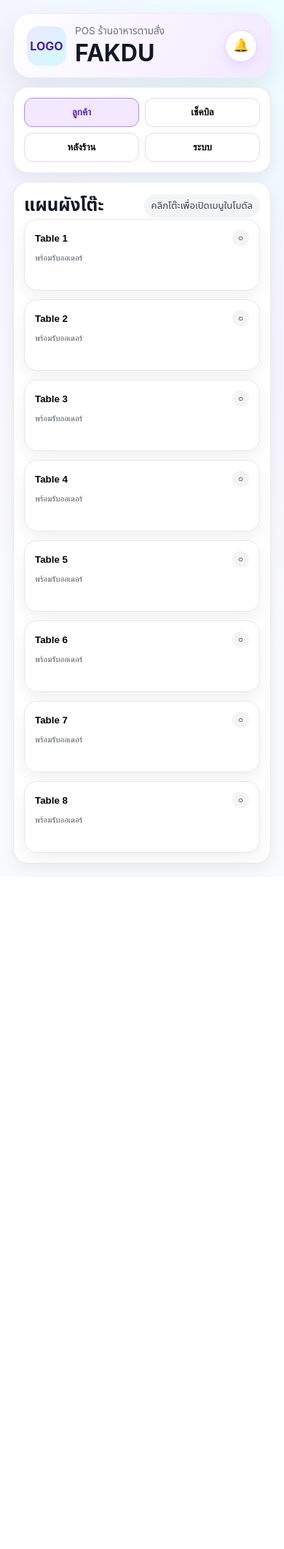
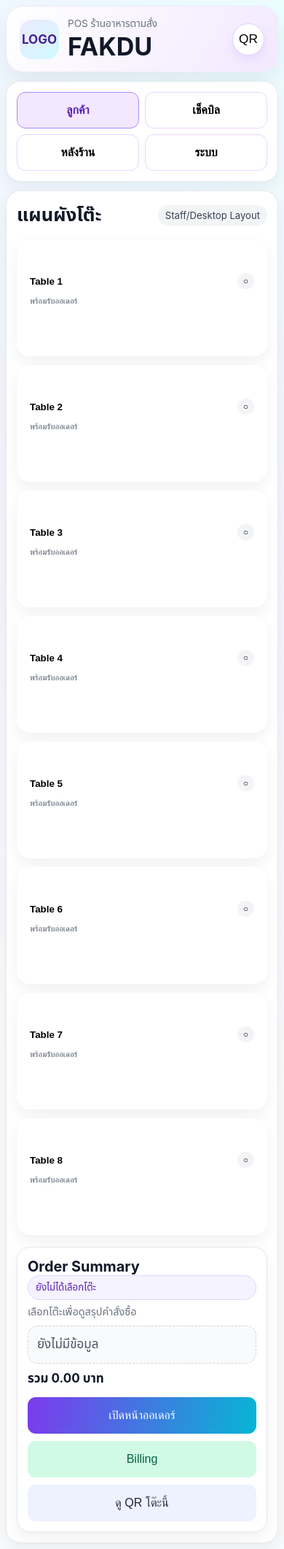
Before and after one commit to kisoga4-commits/pOSPython, a Flask app: template templates/index.html in a window 390 px wide. Shown: the whole page at 73% size. Before the commit the page ends 1190 px from the top, so only its background shows below. Run offline with Flask 3, Linux system fonts and the light colour scheme; the template is opened without the code that fills it, so the values that code supplies are empty; parts of the project's set-up code (start-up, migrations or seed data) failed here and were passed over.

Commit message:
Redesign desktop staff and mobile customer frontends

```diff
--- a/static/app.js
+++ b/static/app.js
@@ -119,6 +119,40 @@ function renderExistingOrders(tableId) {
   qs('order-existing-total').textContent = `ยอดรวมตอนนี้ ${money(total)} บาท`;
 }
 
+function renderDeskSummary() {
+  const metaNode = qs('desk-selected-table');
+  const statusNode = qs('desk-selected-status');
+  const list = qs('desk-selected-items');
+  const totalNode = qs('desk-selected-total');
+  if (!metaNode || !statusNode || !list || !totalNode) return;
+
+  if (!selectedTableId) {
+    metaNode.textContent = 'ยังไม่ได้เลือกโต๊ะ';
+    statusNode.textContent = 'เลือกโต๊ะเพื่อดูสรุปคำสั่งซื้อ';
+    list.innerHTML = '<div class="empty">ยังไม่มีข้อมูล</div>';
+    totalNode.textContent = 'รวม 0.00 บาท';
+    return;
+  }
+
+  const table = db.tables.find((t) => t.id === selectedTableId);
+  const meta = statusMap[table?.status] || statusMap.available;
+  const { items, total } = getTableSummary(selectedTableId);
+  metaNode.textContent = `${unitLabel()} ${selectedTableId}`;
+  statusNode.textContent = `สถานะ: ${meta.label}`;
+  list.innerHTML = '';
+  if (!items.length) {
+    list.innerHTML = '<div class="empty">ยังไม่มีรายการอาหาร</div>';
+  } else {
+    items.slice().reverse().forEach((item) => {
+      const row = document.createElement('div');
+      row.className = 'list-card';
+      row.textContent = `${item.name} • ${money(item.price)} บาท`;
+      list.appendChild(row);
+    });
+  }
+  totalNode.textContent = `รวม ${money(total)} บาท`;
+}
+
 function selectTable(tableId) {
   selectedTableId = tableId;
   orderCart = [];
@@ -129,6 +163,7 @@ function selectTable(tableId) {
   renderOrderMenuChoices();
   renderOrderCart();
   renderExistingOrders(tableId);
+  renderDeskSummary();
   qs('table-order-modal').classList.remove('hidden');
 }
 
@@ -259,6 +294,7 @@ async function loadData() {
   renderMenu();
   renderSales();
   renderSystem();
+  renderDeskSummary();
 }
 
 function bind() {
@@ -329,6 +365,15 @@ function bind() {
     qs('shop-logo-preview').src = dataUrl;
   });
 
+
+  qs('desk-open-order-modal')?.addEventListener('click', () => { if (selectedTableId) selectTable(selectedTableId); });
+  qs('desk-open-bill-modal')?.addEventListener('click', () => { if (selectedTableId) openBill(selectedTableId); });
+  qs('desk-open-table-qr')?.addEventListener('click', () => {
+    if (!selectedTableId) return;
+    const url = customerScanUrl(selectedTableId);
+    openQRModal(`Table-${selectedTableId}`, url, buildQrImageUrl(url));
+  });
+
   qs('save-system').addEventListener('click', async () => {
     let qrImage = db.settings?.qrImage || '';
     const logoImage = qs('shop-logo-preview').src || db.settings?.logoImage || '';
--- a/static/style.css
+++ b/static/style.css
@@ -147,3 +147,37 @@ input,select{width:100%;padding:10px;border-radius:10px;border:1px solid var(--l
 @media (max-width:980px){
   .two-col-layout,.extended-form,.menu-config-row,.sales-summary-grid{grid-template-columns:1fr}
 }
+
+/* 2026 responsive split layout refresh */
+.desktop-shell{font-size:17px}
+.desktop-shell .main-tab,
+.desktop-shell .btn-soft,
+.desktop-shell .btn-primary,
+.desktop-shell .btn-secondary,
+.desktop-shell input,
+.desktop-shell select{min-height:50px;font-size:1rem}
+.desktop-shell .table-card{border:4px solid #ffffff;min-height:160px}
+.desktop-shell .table-card.pending{border-color:var(--pending-border)}
+.desktop-shell .table-card.accepted{border-color:var(--accepted-border)}
+.desktop-shell .table-card.checkout{border-color:var(--checkout-border)}
+
+.staff-split-layout{display:grid;grid-template-columns:7fr 3fr;gap:16px;margin-top:14px;min-height:68vh}
+.staff-main-pane{min-width:0}
+.staff-cart-pane{position:sticky;top:12px;align-self:start;background:#fff;border:1px solid var(--line);border-radius:18px;padding:14px;box-shadow:var(--shadow-soft)}
+.desk-action-stack{display:grid;gap:10px;margin-top:12px}
+
+.delivery-app-shell{max-width:768px;padding:10px}
+.delivery-grid{display:grid;grid-template-columns:1fr;gap:12px}
+.menu-mobile-card{grid-template-columns:100px 1fr auto;border-radius:18px;padding:10px;align-items:center}
+.menu-thumb{width:100px;height:100px;border-radius:14px}
+.menu-mobile-meta{display:grid;gap:4px}
+.menu-add-btn{min-width:52px;min-height:52px;border-radius:14px;border:none;background:linear-gradient(120deg,var(--primary),var(--primary-2));color:#fff;font-size:1.4rem;font-weight:700}
+.floating-cart-btn{padding:14px 16px;border-radius:18px;font-size:1rem;gap:10px}
+.floating-cart-btn > div{display:grid;text-align:left}
+
+@media (max-width:768px){
+  .app-shell.desktop-shell{padding:8px}
+  .desktop-shell .tab-bar{grid-template-columns:repeat(2,1fr)}
+  .staff-split-layout{grid-template-columns:1fr}
+  .staff-cart-pane{position:relative;top:auto}
+}
--- a/templates/index.html
+++ b/templates/index.html
@@ -19,7 +19,7 @@
         </div>
       </div>
       <div class="header-icons">
-        <button id="open-client-qr" class="icon-btn" title="QR Staff">🔔</button>
+        <button id="open-client-qr" class="icon-btn" title="QR Staff">QR</button>
       </div>
     </header>
 
@@ -34,9 +34,26 @@
       <section id="customer" class="screen section-card">
         <div class="section-head">
           <h2>แผนผังโต๊ะ</h2>
-          <span class="pill">คลิกโต๊ะเพื่อเปิดเมนูในโมดัล</span>
+          <span class="pill">Staff/Desktop Layout</span>
         </div>
-        <div id="table-grid" class="table-grid clean-table-grid"></div>
+        <div class="staff-split-layout">
+          <section class="staff-main-pane">
+            <div id="table-grid" class="table-grid clean-table-grid"></div>
+          </section>
+
+          <aside class="staff-cart-pane">
+            <h3>Order Summary</h3>
+            <div id="desk-selected-table" class="meta-chip">ยังไม่ได้เลือกโต๊ะ</div>
+            <div id="desk-selected-status" class="muted">เลือกโต๊ะเพื่อดูสรุปคำสั่งซื้อ</div>
+            <div id="desk-selected-items" class="order-list"></div>
+            <div id="desk-selected-total" class="order-total">รวม 0.00 บาท</div>
+            <div class="desk-action-stack">
+              <button id="desk-open-order-modal" class="btn-primary" type="button">เปิดหน้าออเดอร์</button>
+              <button id="desk-open-bill-modal" class="btn-secondary" type="button">Billing</button>
+              <button id="desk-open-table-qr" class="btn-soft" type="button">ดู QR โต๊ะนี้</button>
+            </div>
+          </aside>
+        </div>
       </section>
 
       <section id="cashier" class="screen section-card hidden">
```
Also changed, not shown: static/customer.js (+5 -4 lines), templates/customer.html (+11 -8 lines).
